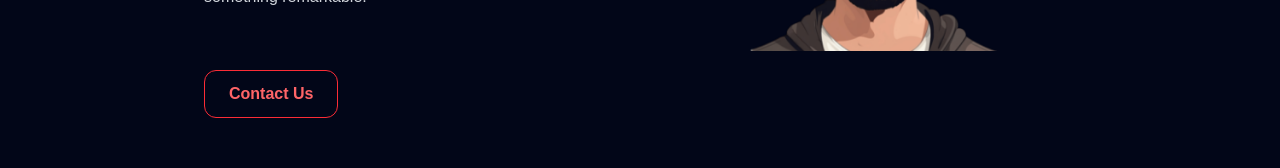
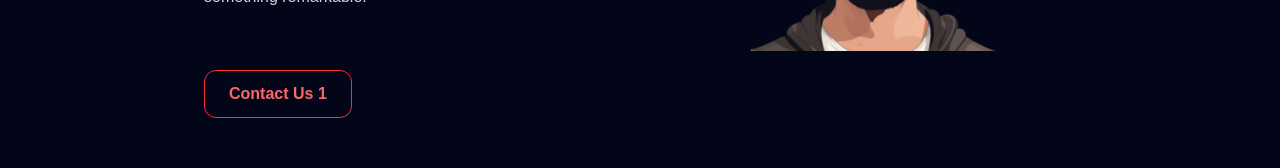
Before and after one commit to Vincent081724/Advance, a React (Vite) app in the folder advance/: page / in a window 1280 px wide. Shown: the part 498-666 px from the top of the page. Built offline with nearby package versions, Linux system fonts and the light colour scheme.

Commit message:
update contact button

```diff
--- a/advance/src/Pages/MainPage.jsx
+++ b/advance/src/Pages/MainPage.jsx
@@ -238,7 +238,7 @@ function MainPage() {
                 transition-all duration-500 ease-out
                 hover:bg-[length:100%_100%] hover:text-white"
               >
-                Contact Us
+                Contact Us 1
               </button>
             </div>
 
```
